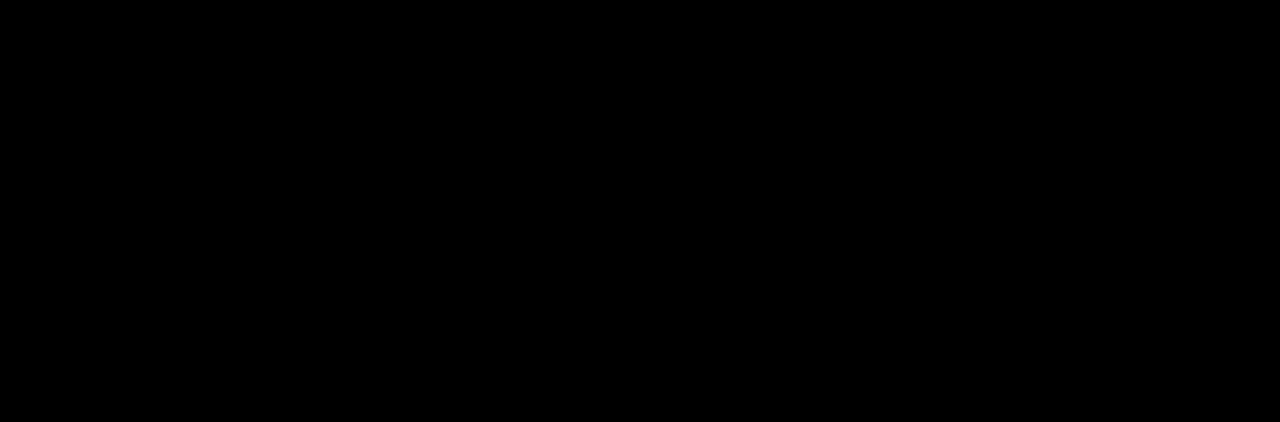
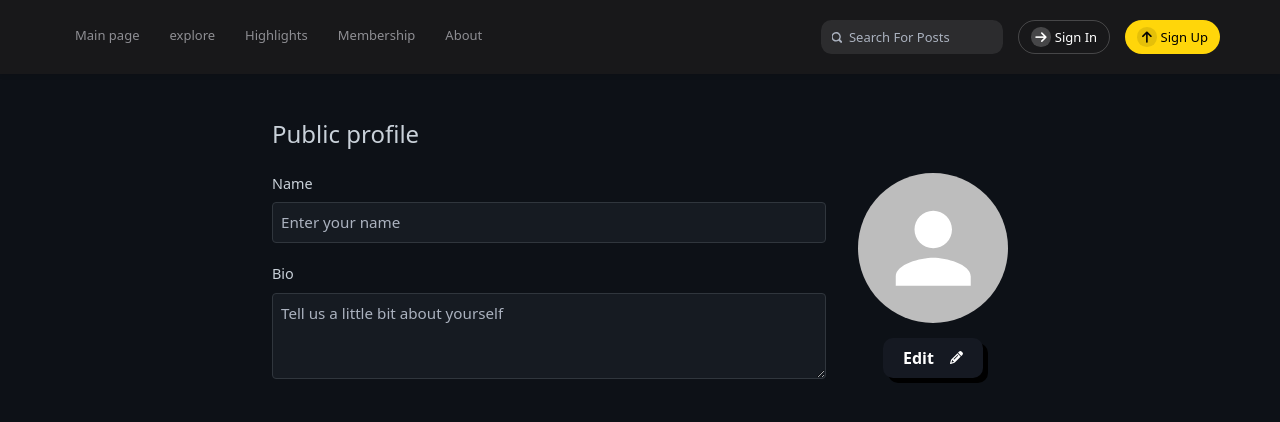
Before and after one commit to h1mky/glass-photo-ts, a React (Vite) app: page /settings in a window 1280 px wide. Before the commit this address had no page. Shown: the top 422 px of the page. Built offline with nearby package versions, Linux system fonts and the light colour scheme; a web font is replaced by a local one.

Commit message:
add components with settings

```diff
--- a/src/components/App/index.tsx
+++ b/src/components/App/index.tsx
@@ -6,6 +6,7 @@
 const SignUpForm = lazy(() => import("../../pages/signUpForm"));
 const SignInForm = lazy(() => import("../../pages/SignInForm"));
 const UserPage = lazy(() => import("../../pages/UserPage"));
+const SettingsPage = lazy(() => import("../../pages/SettingsPage"));
 
 import { ClipLoader } from "react-spinners";
 
@@ -34,6 +35,7 @@
         <Route path="/sign-up" element={<SignUpForm />} />
         <Route path="/sign-in" element={<SignInForm />} />
         <Route path="/user/:id" element={<UserPage />} />
+        <Route path="/settings" element={<SettingsPage />} />
       </Routes>
 
       {state?.backgroundLocation && (
--- /dev/null
+++ b/src/components/settingsList/index.tsx
@@ -0,0 +1,54 @@
+import { Avatar } from "@mui/material";
+import "./settingsList.css";
+import { useSelector } from "react-redux";
+import { selectUserMain } from "../../redux/userSlice/selector";
+
+const SettingsList = () => {
+  const userData = useSelector(selectUserMain);
+
+  return (
+    <div className="settings-background">
+      <div className="profile-container">
+        <h2>Public profile</h2>
+
+        <div className="profile-content">
+          <div className="form-section">
+            <div className="form-field">
+              <label>Name</label>
+              <input
+                type="text"
+                placeholder="Enter your name"
+                value={userData?.username}
+              />
+            </div>
+
+            <div className="form-field">
+              <label>Bio</label>
+              <textarea
+                placeholder="Tell us a little bit about yourself"
+                rows={3}
+                value={userData?.description}
+              />
+            </div>
+          </div>
+
+          <div className="avatar-section">
+            <Avatar
+              src={userData?.user_img}
+              alt="Profile Picture"
+              sx={{ width: 150, height: 150 }}
+            />
+            <button className="Btn">
+              Edit
+              <svg viewBox="0 0 512 512" className="svg">
+                <path d="M410.3 231l11.3-11.3-33.9-33.9-62.1-62.1L291.7 89.8l-11.3 11.3-22.6 22.6L58.6 322.9c-10.4 10.4-18 23.3-22.2 37.4L1 480.7c-2.5 8.4-.2 17.5 6.1 23.7s15.3 8.5 23.7 6.1l120.3-35.4c14.1-4.2 27-11.8 37.4-22.2L387.7 253.7 410.3 231zM160 399.4l-9.1 22.7c-4 3.1-8.5 5.4-13.3 6.9L59.4 452l23-78.1c1.4-4.9 3.8-9.4 6.9-13.3l22.7-9.1v32c0 8.8 7.2 16 16 16h32zM362.7 18.7L348.3 33.2 325.7 55.8 314.3 67.1l33.9 33.9 62.1 62.1 33.9 33.9 11.3-11.3 22.6-22.6 14.5-14.5c25-25 25-65.5 0-90.5L453.3 18.7c-25-25-65.5-25-90.5 0zm-47.4 168l-144 144c-6.2 6.2-16.4 6.2-22.6 0s-6.2-16.4 0-22.6l144-144c6.2-6.2 16.4-6.2 22.6 0s6.2 16.4 0 22.6z"></path>
+              </svg>
+            </button>
+          </div>
+        </div>
+      </div>
+    </div>
+  );
+};
+
+export default SettingsList;
--- /dev/null
+++ b/src/components/settingsList/settingsList.css
@@ -0,0 +1,110 @@
+.profile-container {
+  max-width: 800px;
+  margin: 0 auto;
+  padding: 2rem;
+  color: #c9d1d9;
+  display: flex;
+  flex-direction: column;
+}
+
+.settings-background {
+  padding-top: 88px;
+  background-color: #0d1117;
+  min-height: 100vh;
+}
+
+h2 {
+  margin-bottom: 1.5rem;
+  font-size: 1.5rem;
+}
+
+.profile-content {
+  display: flex;
+  justify-content: space-between;
+  align-items: flex-start;
+  gap: 2rem;
+}
+
+.form-section {
+  flex: 1;
+}
+
+.avatar-section {
+  display: flex;
+  flex-direction: column;
+  align-items: center;
+}
+
+.form-field {
+  display: flex;
+  flex-direction: column;
+  margin-bottom: 1.25rem;
+}
+
+.form-field label {
+  margin-bottom: 0.5rem;
+  font-size: 0.9rem;
+}
+
+input,
+select,
+textarea {
+  padding: 0.5rem;
+  background-color: #161b22;
+  border: 1px solid #30363d;
+  border-radius: 4px;
+  color: #c9d1d9;
+  font-size: 0.95rem;
+}
+
+input:focus,
+select:focus,
+textarea:focus {
+  outline: none;
+  border-color: #58a6ff;
+}
+.Btn {
+  margin-top: 15px;
+  position: relative;
+  display: flex;
+  align-items: center;
+  justify-content: flex-start;
+  width: 100px;
+  height: 40px;
+  border: none;
+  padding: 0px 20px;
+  background-color: #151922;
+  color: white;
+  font-weight: 700;
+  cursor: pointer;
+  border-radius: 10px;
+  box-shadow: 5px 5px 0px black;
+  transition-duration: 0.3s;
+}
+
+.svg {
+  width: 13px;
+  position: absolute;
+  right: 0;
+  margin-right: 20px;
+  fill: white;
+  transition-duration: 0.3s;
+}
+
+.Btn:hover {
+  color: transparent;
+}
+
+.Btn:hover svg {
+  right: 43%;
+  margin: 0;
+  padding: 0;
+  border: none;
+  transition-duration: 0.3s;
+}
+
+.Btn:active {
+  transform: translate(3px, 3px);
+  transition-duration: 0.3s;
+  box-shadow: 2px 2px 0px white;
+}
--- /dev/null
+++ b/src/pages/SettingsPage.tsx
@@ -0,0 +1,12 @@
+import Nav from "../components/Nav";
+import SettingsList from "../components/settingsList";
+
+const SettingsPage = () => {
+  return (
+    <>
+      <Nav />
+      <SettingsList />
+    </>
+  );
+};
+export default SettingsPage;
```
Also changed, not shown: src/assets/favicon.svg (added).
